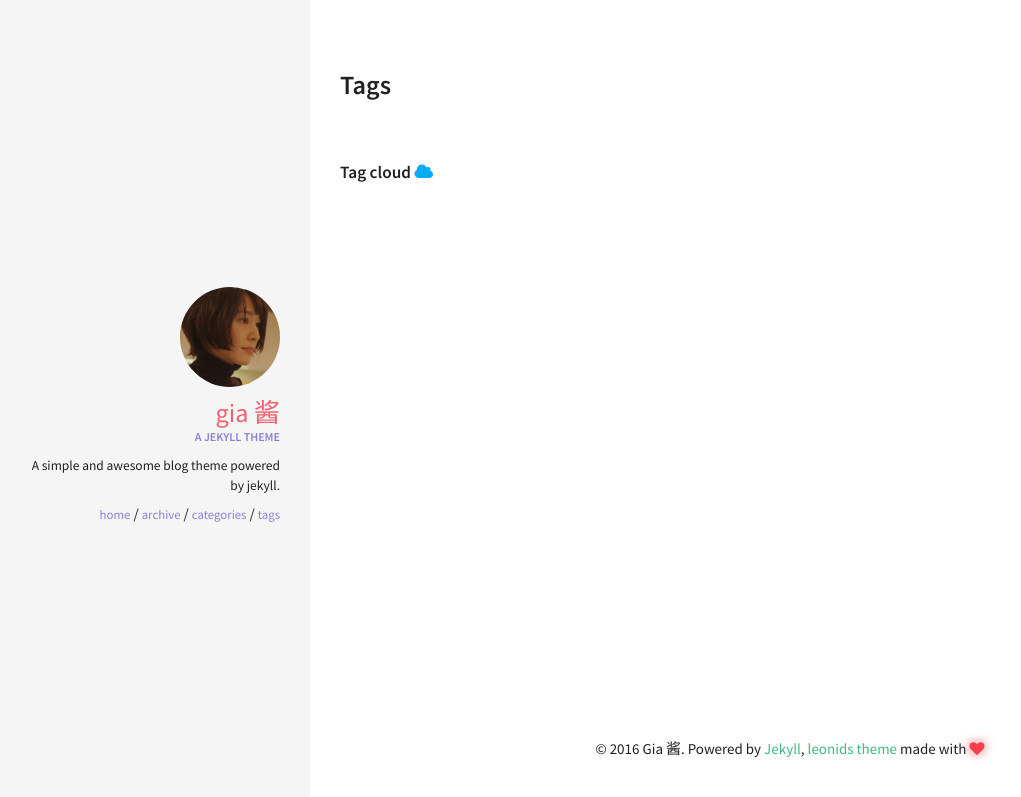
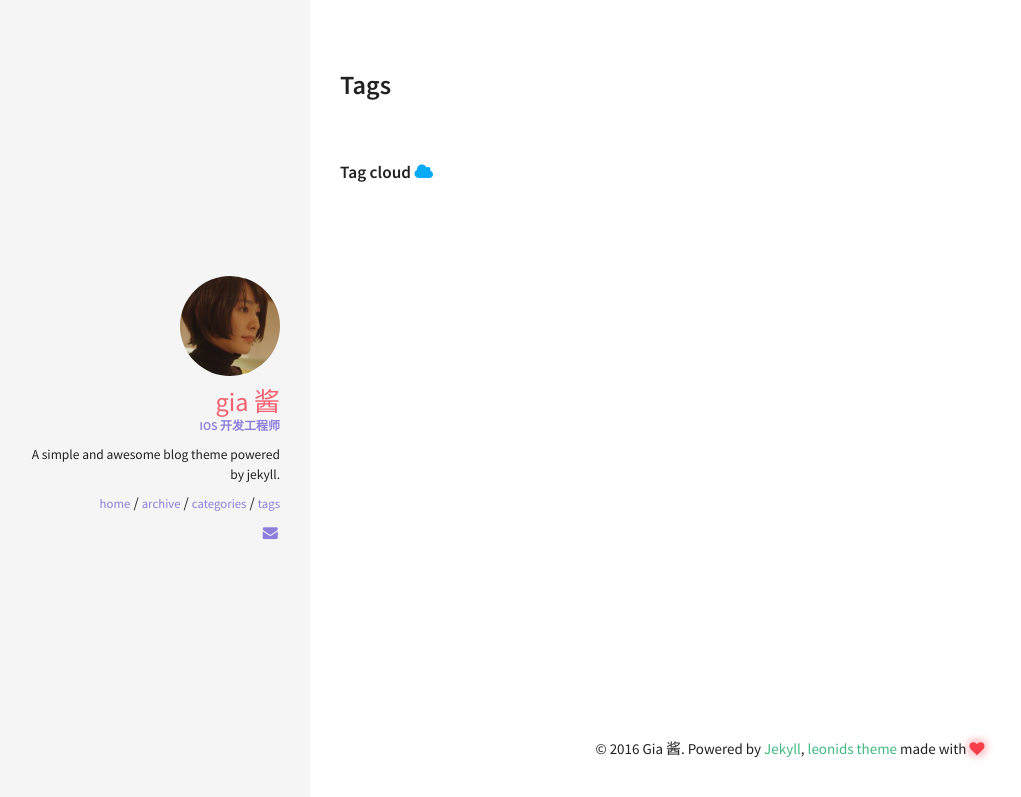
Before and after one commit to CoderGiaJiang/GiaJiangBlog, a Jekyll site: the page built from tags.html, in a window 1280 px wide. Shown: the top 797 px of the page, without its empty margins (10-1031 px from the left). Built offline with Jekyll 4.4.1, drawn with Linux system fonts in a browser that asks for light colours.

Commit message:
Update _config.yml

```diff
--- a/_config.yml
+++ b/_config.yml
@@ -35,9 +35,9 @@ kramdown:
 owner:
   name: Gia 酱
   avatar: gakki.jpg
-  job: "A jekyll theme"
+  job: "iOS 开发工程师"
   bio: "A simple and awesome blog theme powered by jekyll."
-  email:
+  email: "513871674@qq.com"
   disqus-shortname:
   twitter: #username
   facebook: #username
```
